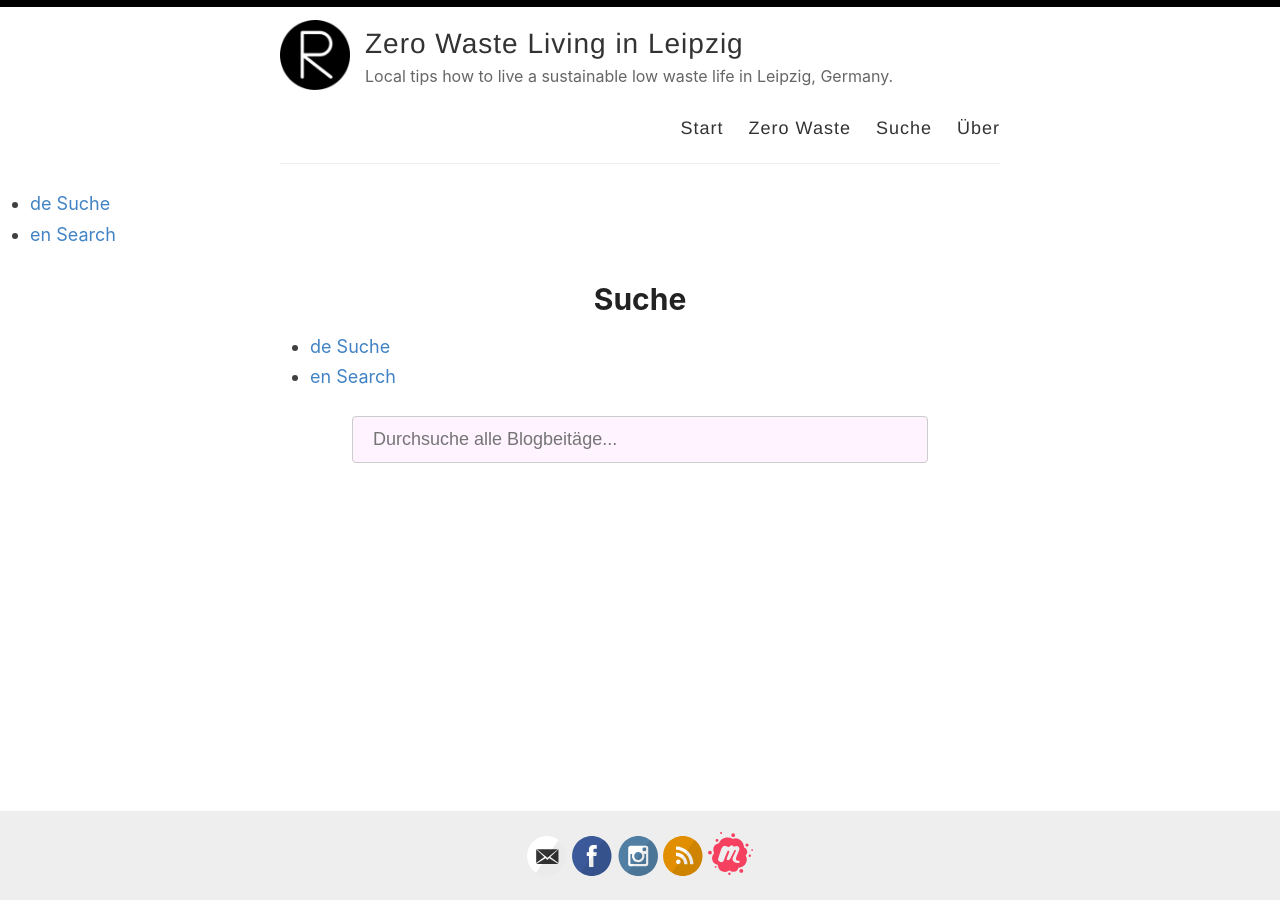
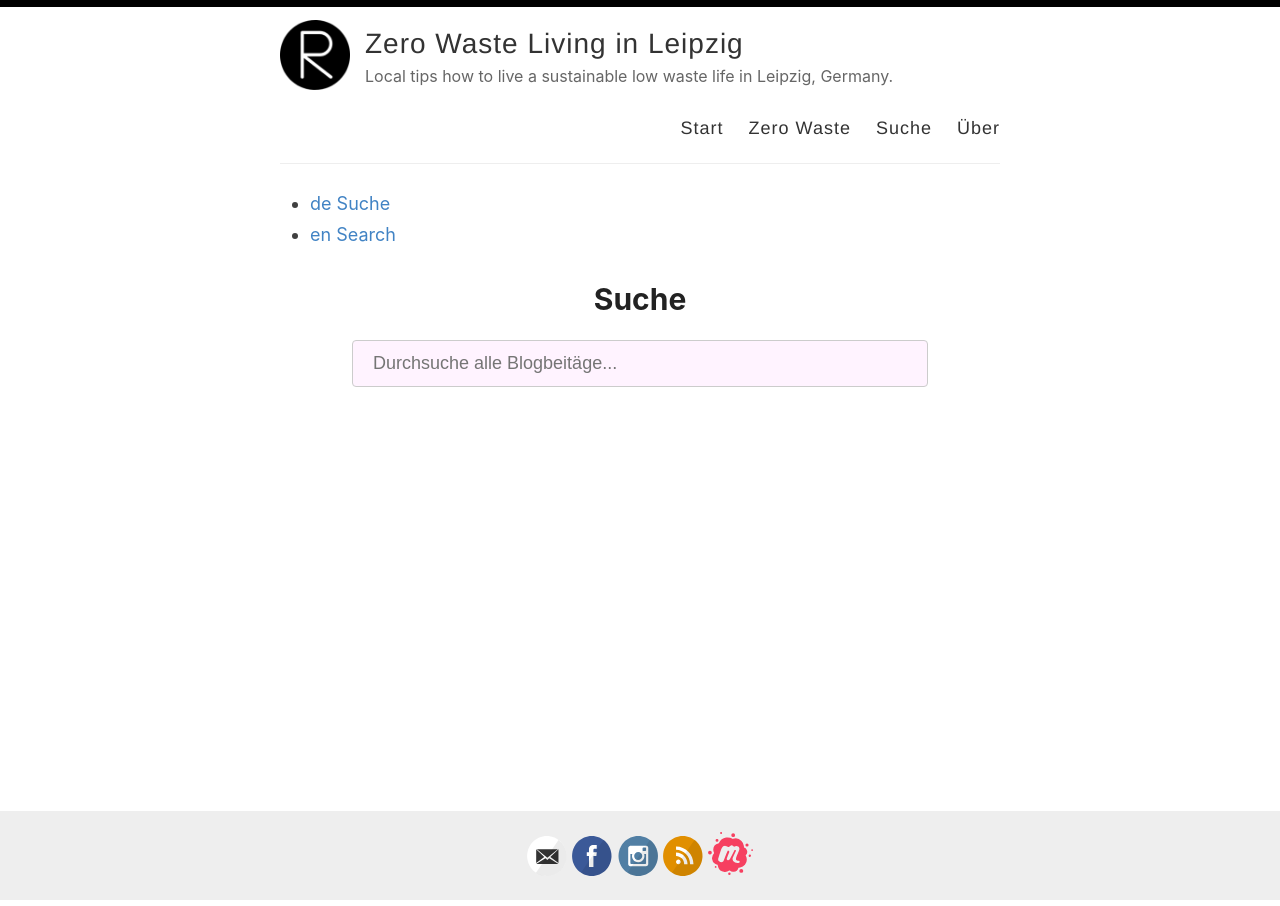
Before and after one commit to CeliaSomlai/zerowastelivinginleipzig, a Jekyll site: the page built from de/_pages/suche.md, in a window 1280 px wide. Built offline with Jekyll 4.4.1, drawn with Linux system fonts in a browser that asks for light colours.

Commit message:
try again

```diff
--- a/_layouts/default.html
+++ b/_layouts/default.html
@@ -39,7 +39,7 @@
           </header>
         </div>
       </div>
-	{% include alternate.html %}
+
       <div class="wrapper-main">
         <div id="main" role="main" class="container">
           {{ content }}
--- a/_layouts/page.html
+++ b/_layouts/page.html
@@ -3,9 +3,9 @@ layout: default
 ---
 
 <article class="page">
+{% include alternate.html %}
+  <h1>{{ page.title }}</h1>
 
-  <h1>{{ page.title }}</h1>
-{% include alternate.html %}
   <div class="entry">
     {{ content }}
   </div>
--- a/_layouts/post.html
+++ b/_layouts/post.html
@@ -3,8 +3,9 @@ layout: default
 ---
 
 <article class="post detailed">
-  <h1>{{ page.title }}</h1>
  {% include alternate.html %}
+ <h1>{{ page.title }}</h1>
+
   <div>
     <p class="author_title">{{site.author}}  ·  {{ page.date | date: "%B %e, %Y" }}</p>
     {% if page.last_modified_at %}
```
